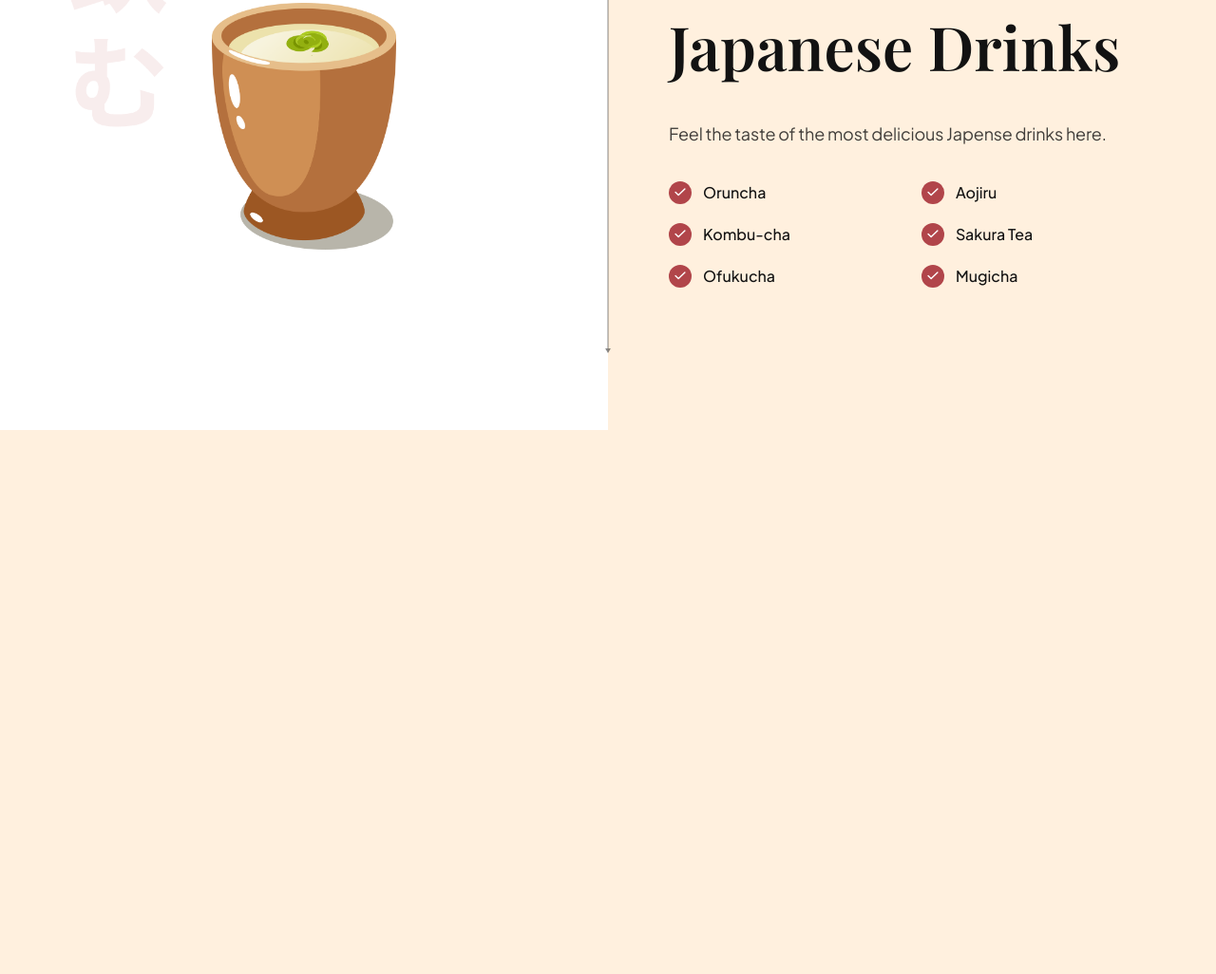
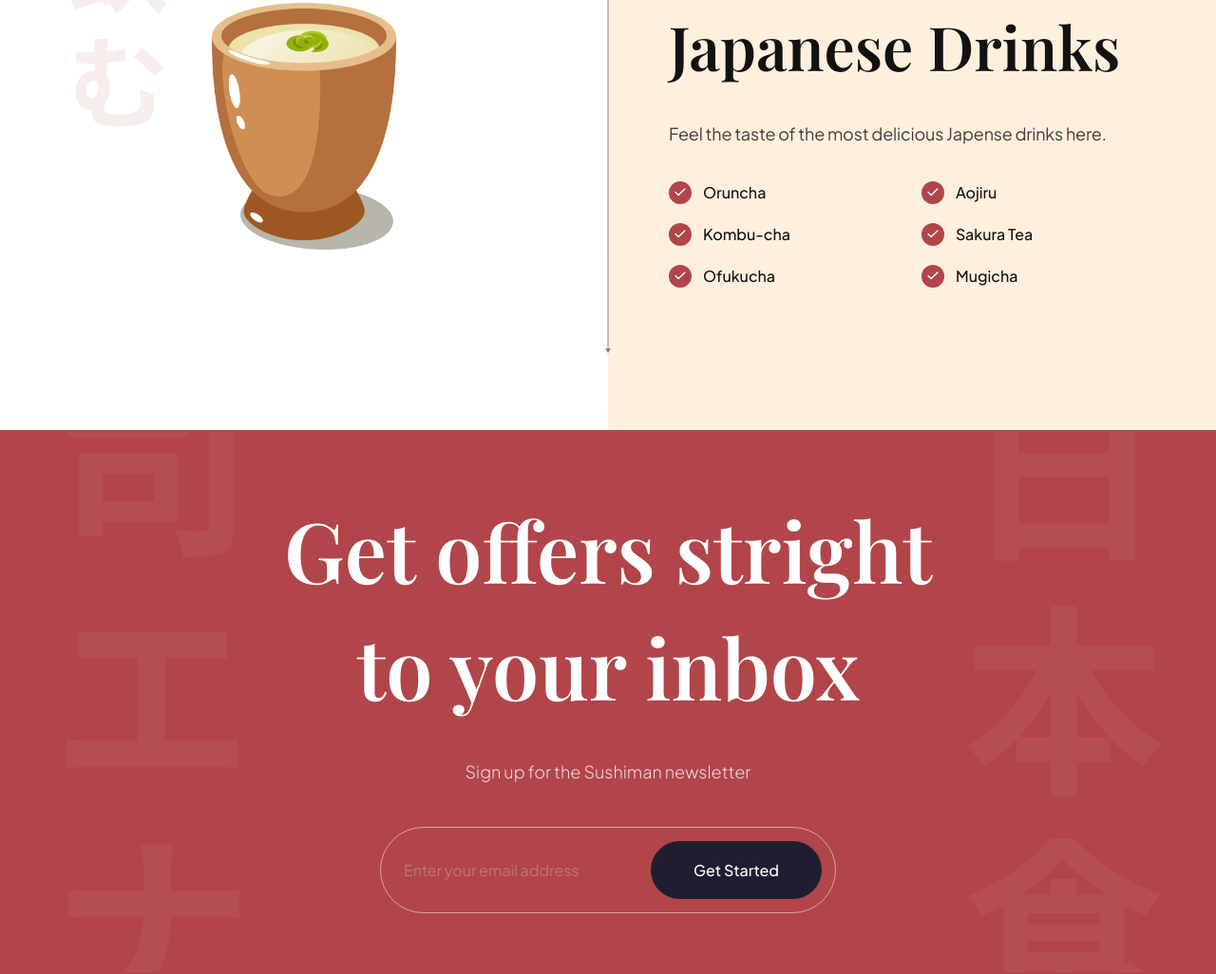
Before and after one commit to shirocloud/sushieat, a website built with Vite: page index.html in a window 1280 px wide. Shown: the part 3245-4271 px from the top of the page at 95% size. Before the commit the page ends 3698 px from the top, so only its background shows below. Built offline with nearby package versions, Linux system fonts and the light colour scheme.

Commit message:
feat: add newsletter section

```diff
--- a/css/sections/subscribe.css
+++ b/css/sections/subscribe.css
@@ -0,0 +1,70 @@
+.subscription {
+    padding: 64px;
+    background-color: var(--primary-color);
+    background-image: url(/assets/subscribe_bg.png);
+    background-position: center;
+    background-repeat: no-repeat;
+    background-size: contain;
+    flex-direction: column;
+    overflow: hidden;
+}
+
+.subscription h2 {
+    font-size: 88px;
+    font-family: var(--playfair-display);
+    font-weight: 600;
+    line-height: 123px;
+    color: #fff;
+    text-align: center;
+}
+
+.subscription p {
+    font-size: 18px;
+    font-family: var(--plus-jakarta-sans);
+    font-weight: 300;
+    line-height: 36px;
+    margin-top: 32px;
+    color: rgba(255, 255, 255, 0.8);
+}
+
+.subscription__form {
+    min-width: 480px;
+    margin-top: 40px;
+    padding: 14px 14px 14px 24px;
+    display: flex;
+    gap: 10px;
+    border: 1px solid rgba(255, 255, 255, 0.5);
+    border-radius: 46px;
+}
+
+.subscription__form input {
+    flex: 1;
+    font-size: 16px;
+    font-weight: 400px;
+    font-family: var(--plus-jakarta-sans);
+    color: #fff;
+    opacity: 0.5;
+    background: transparent;
+    border: none;
+    outline: none;
+}
+
+.subscription__form input::placeholder {
+    color: #fff;
+    opacity: 0.5;
+}
+
+.subscription__form button {
+    padding: 20px;
+    min-width: 180px;
+    font-size: 16px;
+    font-weight: 500;
+    font-family: var(--plus-jakarta-sans);
+    color: #fff;
+    text-align: center;
+    background: var(--black-400);
+    border-radius: 46px;
+    border: none;
+    outline: none;
+    cursor: pointer;
+}
--- a/index.html
+++ b/index.html
@@ -306,6 +306,18 @@
     </section>
   </section>
 
+  <section class="subscription flex-center" id="services">
+    <h2 data-aos="flip-down">
+      Get offers stright <br />
+      to your inbox
+    </h2>
+    <p data-aos="fade-up">Sign up for the Sushiman newsletter</p>
+
+    <div class="subscription__form" data-aos="fade-up">
+      <input type="text" placeholder="Enter your email address">
+      <button>Get Started</button>
+    </div>
+  </section>
 
   <script type="module" src="js/script.js"></script>
 </body>
```
